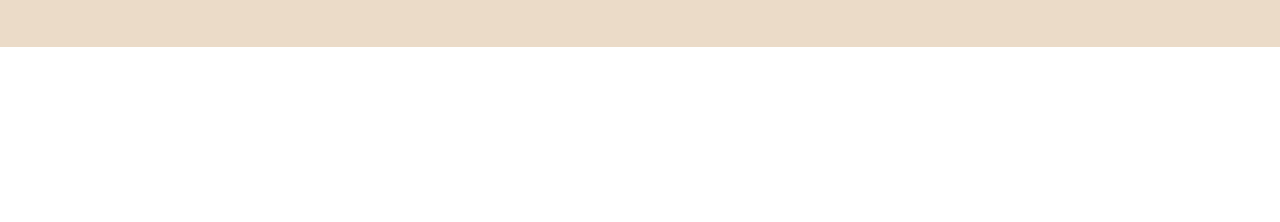
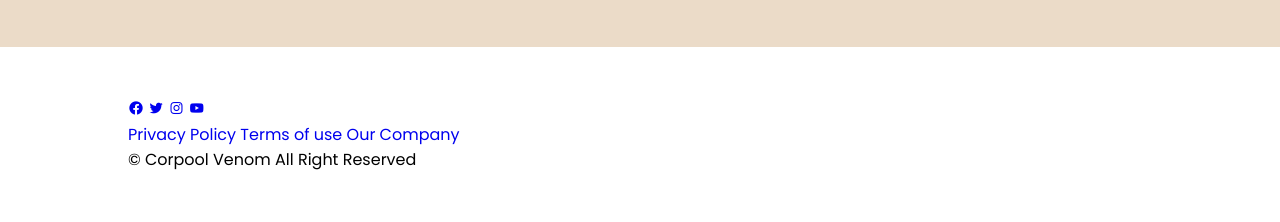
Before and after one commit to K-Gowri/Starbucks-Website-Design, a plain HTML site: page index.html in a window 1280 px wide. Shown: the part 2731-2953 px from the top of the page. Before the commit the page ends 2778 px from the top, so only its background shows below. Drawn offline with nearby package versions, Linux system fonts and the light colour scheme.

Commit message:
Contact added

```diff
--- a/index.html
+++ b/index.html
@@ -143,6 +143,22 @@
     </div>
 </section>
 <!--Contact-->
+<section class="contact" id="contact">
+    <div class="social">
+        <a href="#">
+            <i class='bx bxl-facebook-circle'></i>
+            <i class='bx bxl-twitter'></i>
+            <i class='bx bxl-instagram'></i>
+            <i class='bx bxl-youtube'></i>
+        </a>
+    </div>
+    <div class="links">
+        <a href="#">Privacy Policy</a>
+        <a href="#">Terms of use</a>
+        <a href="#">Our Company</a>
+    </div>
+    <p>&#169; Corpool Venom All Right Reserved</p>
+</section>
     <script src="index.js" ></script>
 
 </body>
```
